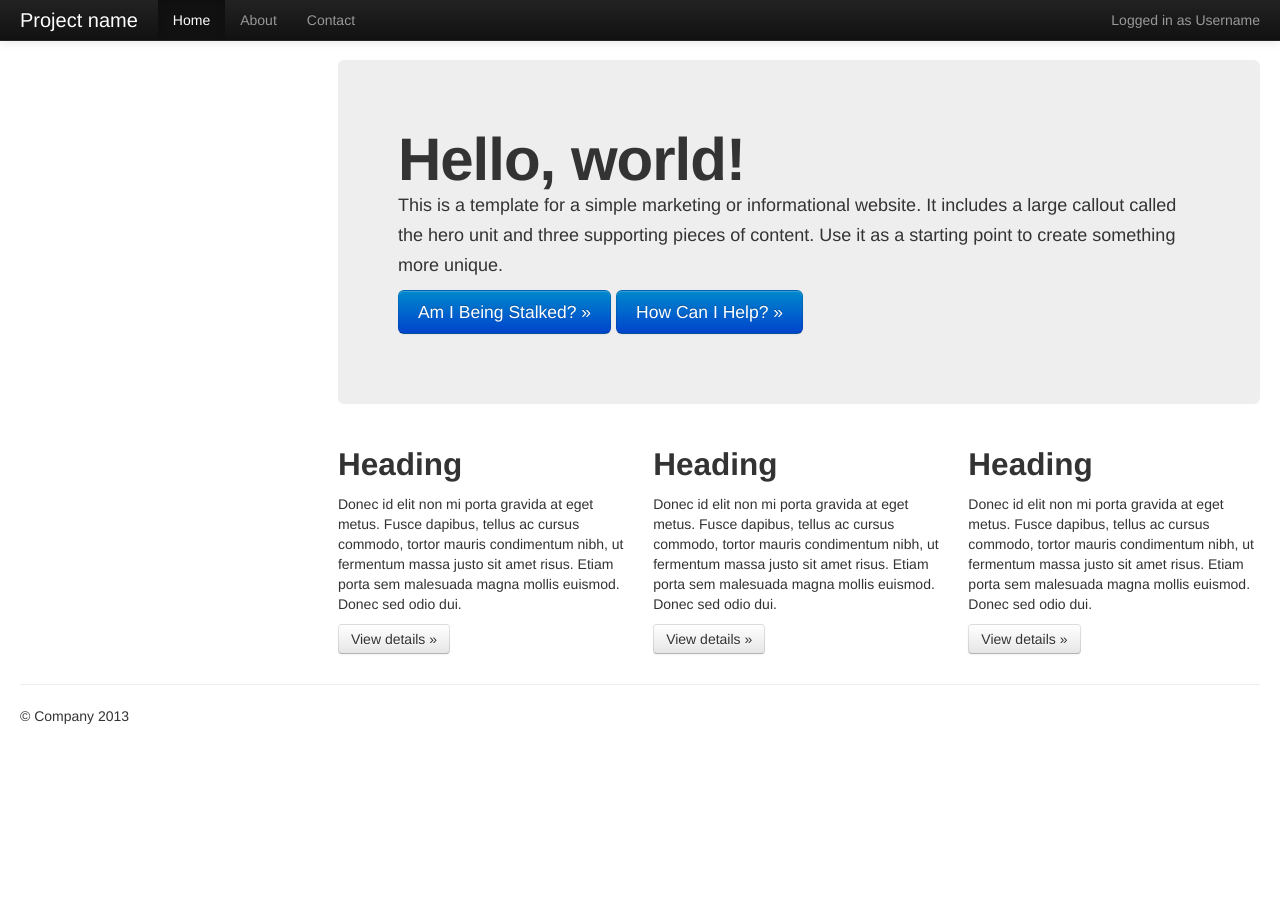
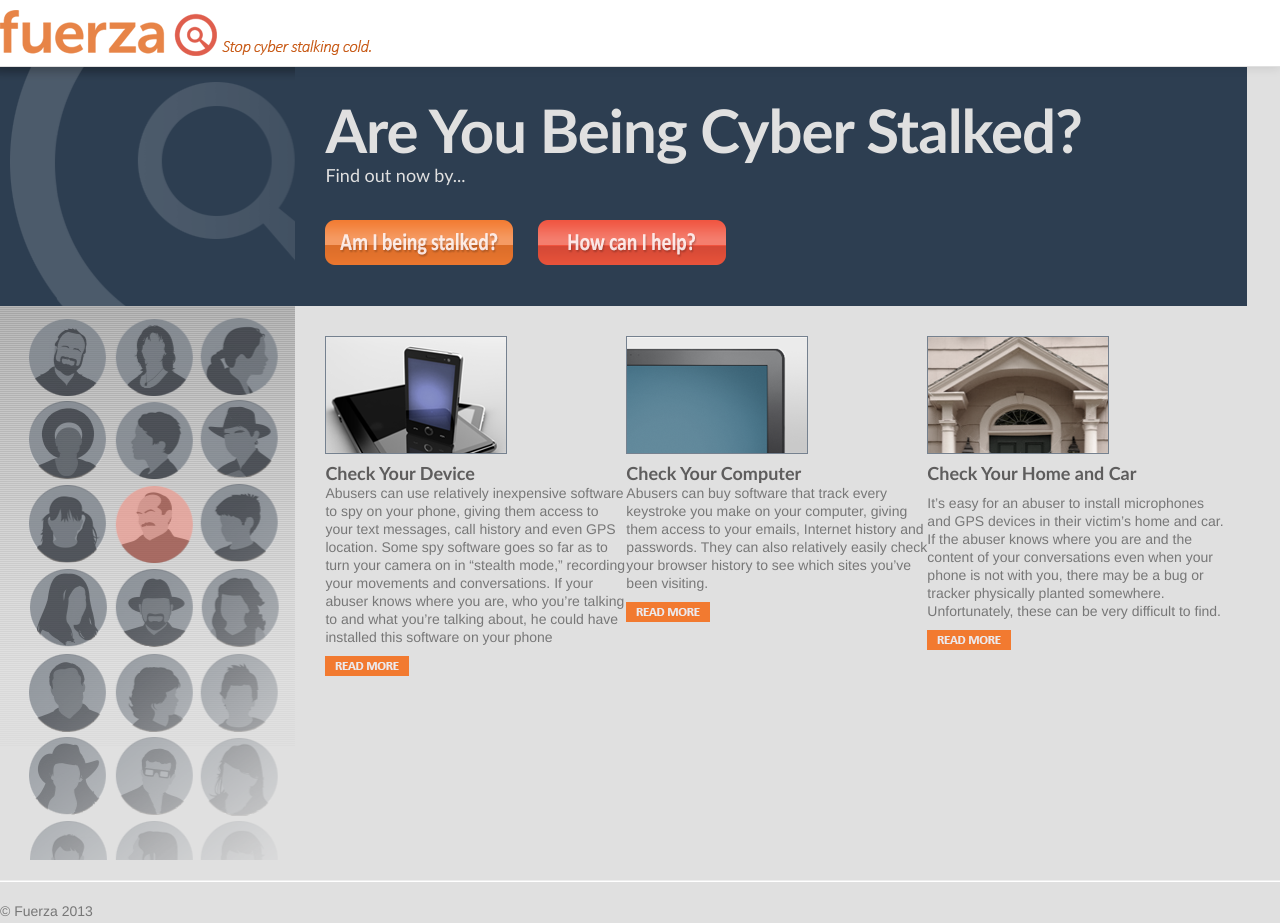
Before and after one commit to AutoSponge/fuerza, a plain HTML site: page index.html in a window 1280 px wide. Before the commit the page ends 800 px from the top, so only its background shows below. Drawn offline with Linux system fonts and the light colour scheme.

Commit message:
design work

```diff
--- /dev/null
+++ b/css/custom.css
@@ -0,0 +1,77 @@
+.hero-unit {
+/*    background-image: url("../img/BackgroundDesign.png");
+    background-repeat: no-repeat;
+    background-position: -440px 0px;*/
+    background-color: #2d3e51;
+    color: #e0e0e0;
+    font-family: Calibri;
+    border-radius: 0;
+    padding: 30px 30px 0 30px;
+}
+body {
+    background-color: #e0e0e0;
+    line-height: 18px;
+    color: #777777;
+}
+.navbar-inverse .navbar-inner {
+    background-color: #ffffff;
+    background-image: none;
+    border-color: #e0e0e0;
+}
+
+.span3 {
+    background-image: url("../img/BackgroundDesign.png");
+    background-repeat: no-repeat;
+    background-position: 100 100;
+    width: 100%;
+    height: 800px;
+}
+
+span.action {
+    padding-right: 20px;
+}
+span.action img {
+    margin-top: 20px;
+}
+.span4 .header {
+    font-family: Calibri;
+    font-weight: bold;
+    font-size: 18px;
+    color: #5e5d5d;
+    letter-spacing: 0px;
+}
+
+#myModalLabel img {
+    height: 30px;
+}
+
+@media (max-width: 480px) and
+    (max-width: 767px) and
+    (min-width: 768px) and
+    (max-width: 979px) and
+    (min-width: 980px) and
+    (min-width: 1200px) {
+    .row-fluid [class*="span"] {
+        margin-left: 0;
+    }
+}
+@media (min-width: 980px) {
+    .hero-unit {
+        height: 216px;
+    }
+}
+@media (max-width: 979px) {
+    span.action img {
+        margin-bottom: 20px;
+        margin-top: 0px;
+    }
+}
+.row-fluid [class*="span"] {
+    margin-left: 0;
+}
+.container-fluid {
+    padding: 0px;
+}
+.span9 .row-fluid {
+    padding-left: 30px;
+}
--- a/index.html
+++ b/index.html
@@ -2,7 +2,7 @@
 <html lang="en">
 <head>
     <meta charset="utf-8">
-    <title>Bootstrap, from Twitter</title>
+    <title>Fuerza | Stop cyber stalking cold</title>
     <meta name="viewport" content="width=device-width, initial-scale=1.0">
     <meta name="description" content="">
     <meta name="author" content="">
@@ -28,6 +28,7 @@
         }
     </style>
     <link href="css/bootstrap-responsive.css" rel="stylesheet">
+    <link href="css/custom.css" rel="stylesheet">
 
     <!-- HTML5 shim, for IE6-8 support of HTML5 elements -->
     <!--[if lt IE 9]>
@@ -35,11 +36,11 @@
     <![endif]-->
 
     <!-- Fav and touch icons -->
-    <link rel="apple-touch-icon-precomposed" sizes="144x144" href="../assets/ico/apple-touch-icon-144-precomposed.png">
-    <link rel="apple-touch-icon-precomposed" sizes="114x114" href="../assets/ico/apple-touch-icon-114-precomposed.png">
-    <link rel="apple-touch-icon-precomposed" sizes="72x72" href="../assets/ico/apple-touch-icon-72-precomposed.png">
-    <link rel="apple-touch-icon-precomposed" href="../assets/ico/apple-touch-icon-57-precomposed.png">
-    <link rel="shortcut icon" href="../assets/ico/favicon.png">
+    <link rel="apple-touch-icon-precomposed" sizes="144x144" href="img/glasFav.png">
+    <link rel="apple-touch-icon-precomposed" sizes="114x114" href="img/glasFav.png">
+    <link rel="apple-touch-icon-precomposed" sizes="72x72" href="img/glasFav.png">
+    <link rel="apple-touch-icon-precomposed" href="img/glasFav.png">
+    <link rel="shortcut icon" href="img/glasFav.png">
 </head>
 
 <body>
@@ -52,16 +53,17 @@
                 <span class="icon-bar"></span>
                 <span class="icon-bar"></span>
             </button>
-            <a class="brand" href="#">Project name</a>
+            <a class="brand" href="#"><img src="img/FuerzaLogo.png"></a>
             <div class="nav-collapse collapse">
-                <p class="navbar-text pull-right">
+<!--                <p class="navbar-text pull-right">
                     Logged in as <a href="#" class="navbar-link">Username</a>
-                </p>
-                <ul class="nav">
-                    <li class="active"><a href="#">Home</a></li>
-                    <li><a href="#about">About</a></li>
-                    <li><a href="#contact">Contact</a></li>
-                </ul>
+                </p>-->
+<!--                <ul class="nav">
+                    <li class="active"><a href="index.html">Home</a></li>
+                    <li><a href="about.html">About</a></li>
+                    <li><a href="contact.html">Can I Help?</a></li>
+                    <li><a href="blog.html">Blog</a></li>
+                </ul>-->
             </div><!--/.nav-collapse -->
         </div>
     </div>
@@ -69,7 +71,7 @@
 
 <div class="container-fluid">
     <div class="row-fluid">
-        <div class="span3">
+        <div class="span3 visible-desktop">
 <!--            <div class="well sidebar-nav">
                 <ul class="nav nav-list">
                     <li class="nav-header">Sidebar</li>
@@ -93,26 +95,43 @@
         </div><!--/span-->
         <div class="span9">
             <div class="hero-unit">
-                <h1>Hello, world!</h1>
-                <p>This is a template for a simple marketing or informational website. It includes a large callout called the hero unit and three supporting pieces of content. Use it as a starting point to create something more unique.</p>
-                <p><a href="#" class="btn btn-primary btn-large">Am I Being Stalked? &raquo;</a>
-                    <a href="#" class="btn btn-primary btn-large">How Can I Help? &raquo;</a></p>
+                <h1>Are You Being Cyber Stalked?</h1>
+                <p>Find out now by...</p>
+                <p><!--<a href="#myModal" class="btn btn-primary btn-large" data-toggle="modal">Am I Being Stalked? &raquo;</a>-->
+                    <!--<a href="#" class="btn btn-primary btn-large">How Can I Help? &raquo;</a></p>-->
+                    <span class="action"><a href="#myModal" data-toggle="modal"><img src="img/btn_Stalked.png"></a></span>
+                    <span class="action"><a href="#"><img src="img/btn_Help.png"></a></span>
+
+                <div id="myModal" class="modal hide fade" tabindex="-1" role="dialog" aria-labelledby="myModalLabel" aria-hidden="true">
+                    <div class="modal-header">
+                        <button type="button" class="close" data-dismiss="modal" aria-hidden="true">×</button>
+                        <h3 id="myModalLabel"><img src="img/FuerzaLogo.png"></h3>
+                    </div>
+                    <iframe src="app/index.html" width="99%" height="480px"></iframe>
+                    <div class="modal-footer">
+                        <button class="btn" data-dismiss="modal" aria-hidden="true">Close</button>
+                    </div>
+                </div>
+
             </div>
             <div class="row-fluid">
                 <div class="span4">
-                    <h2>Heading</h2>
-                    <p>Donec id elit non mi porta gravida at eget metus. Fusce dapibus, tellus ac cursus commodo, tortor mauris condimentum nibh, ut fermentum massa justo sit amet risus. Etiam porta sem malesuada magna mollis euismod. Donec sed odio dui. </p>
-                    <p><a class="btn" href="#">View details &raquo;</a></p>
+                    <p><img src="img/devices.png"></p>
+                    <span class="header">Check Your Device</span>
+                    <p>Abusers can use relatively inexpensive software to spy on your phone, giving them access to your text messages, call history and even GPS location. Some spy software goes so far as to turn your camera on in “stealth mode,” recording your movements and conversations. If your abuser knows where you are, who you’re talking to and what you’re talking about, he could have installed this software on your phone</p>
+                    <p><a class="" href="#"><img src="img/btn_ReadMore.png"></a></p>
                 </div><!--/span-->
                 <div class="span4">
-                    <h2>Heading</h2>
-                    <p>Donec id elit non mi porta gravida at eget metus. Fusce dapibus, tellus ac cursus commodo, tortor mauris condimentum nibh, ut fermentum massa justo sit amet risus. Etiam porta sem malesuada magna mollis euismod. Donec sed odio dui. </p>
-                    <p><a class="btn" href="#">View details &raquo;</a></p>
+                    <p><img src="img/computer.png"></p>
+                    <span class="header">Check Your Computer</span>
+                    <p>Abusers can buy software that track every keystroke you make on your computer, giving them access to your emails, Internet history and passwords. They can also relatively easily check your browser history to see which sites you’ve been visiting.</p>
+                    <p><a class="" href="#"><img src="img/btn_ReadMore.png"></a></p>
                 </div><!--/span-->
                 <div class="span4">
-                    <h2>Heading</h2>
-                    <p>Donec id elit non mi porta gravida at eget metus. Fusce dapibus, tellus ac cursus commodo, tortor mauris condimentum nibh, ut fermentum massa justo sit amet risus. Etiam porta sem malesuada magna mollis euismod. Donec sed odio dui. </p>
-                    <p><a class="btn" href="#">View details &raquo;</a></p>
+                    <p><img src="img/home.png"></p>
+                    <span class="header">Check Your Home and Car</span>
+                    <p></p>It’s easy for an abuser to install microphones and GPS devices in their victim’s home and car. If the abuser knows where you are and the content of your conversations even when your phone is not with you, there may be a bug or tracker physically planted somewhere. Unfortunately, these can be very difficult to find.</p>
+                    <p><a class="" href="#"><img src="img/btn_ReadMore.png"></a></p>
                 </div><!--/span-->
             </div><!--/row-->
 <!--            <div class="row-fluid">
@@ -138,7 +157,7 @@
     <hr>
 
     <footer>
-        <p>&copy; Company 2013</p>
+        <p>&copy; Fuerza 2013</p>
     </footer>
 
 </div><!--/.fluid-container-->
```
Also changed, not shown: img/BackgroundDesign.png (added), img/btn_Help.png (added), img/btn_ReadMore.png (added), img/btn_Stalked.png (added), img/computer.png (added), img/devices.png (added), img/glassFav.png (added), img/home.png (added), 1 other file.
